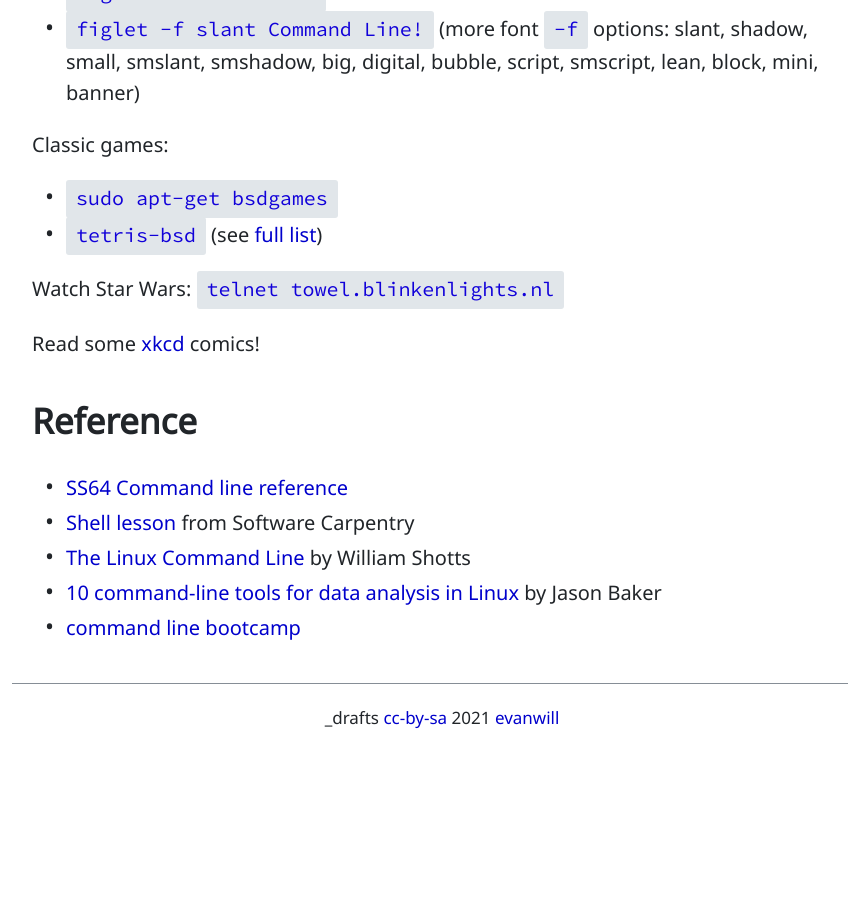
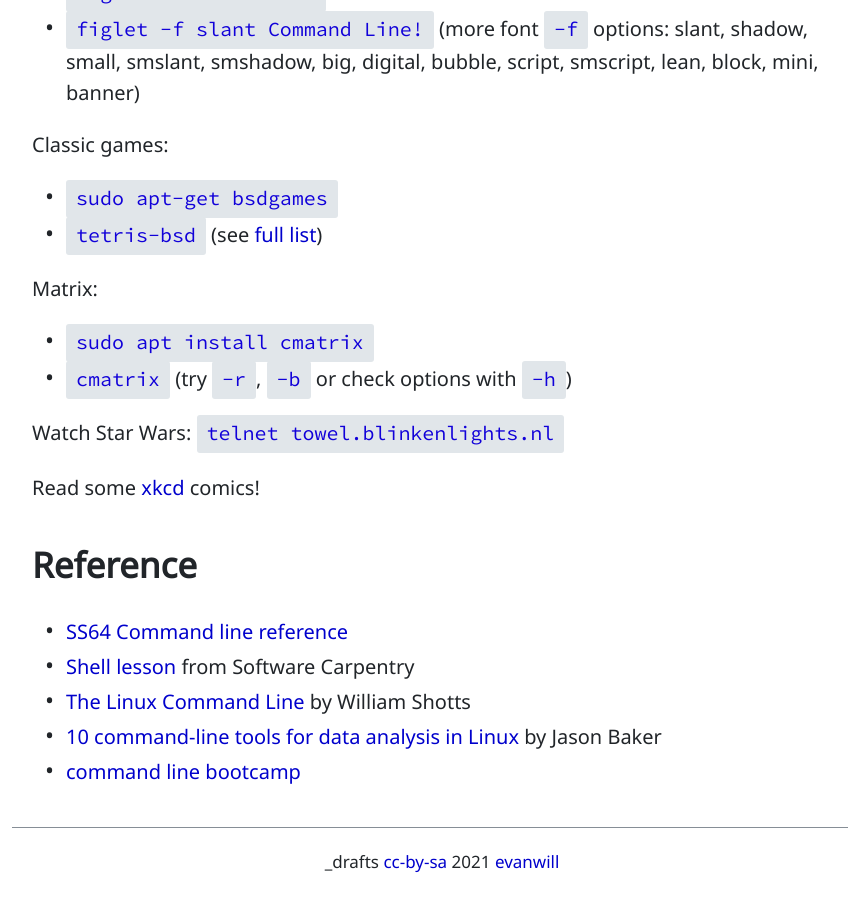
Before and after one commit to evanwill/_drafts, a Jekyll site: the page built from _notes/commandline.md, in a window 1280 px wide and 900 px high, scrolled down 5881 px. Shown: the whole window, without its empty margins (198-1046 px from the left). Built offline with Jekyll 4.4.1, drawn with Linux system fonts in a browser that asks for light colours; comment, search, counter and statistics services are not loaded; before the commit the page ends 6637 px from its top, so only the background shows below that.

Commit message:
add cmatrix

```diff
--- a/_notes/commandline.md
+++ b/_notes/commandline.md
@@ -148,6 +148,11 @@ Classic games:
 - `sudo apt-get bsdgames`
 - `tetris-bsd` (see [full list](http://wiki.linuxquestions.org/wiki/BSD_games))
 
+Matrix:
+
+- `sudo apt install cmatrix`
+- `cmatrix` (try `-r`, `-b` or check options with `-h`)
+
 Watch Star Wars: `telnet towel.blinkenlights.nl`
 
 Read some [xkcd](https://uni.xkcd.com/) comics!
```
